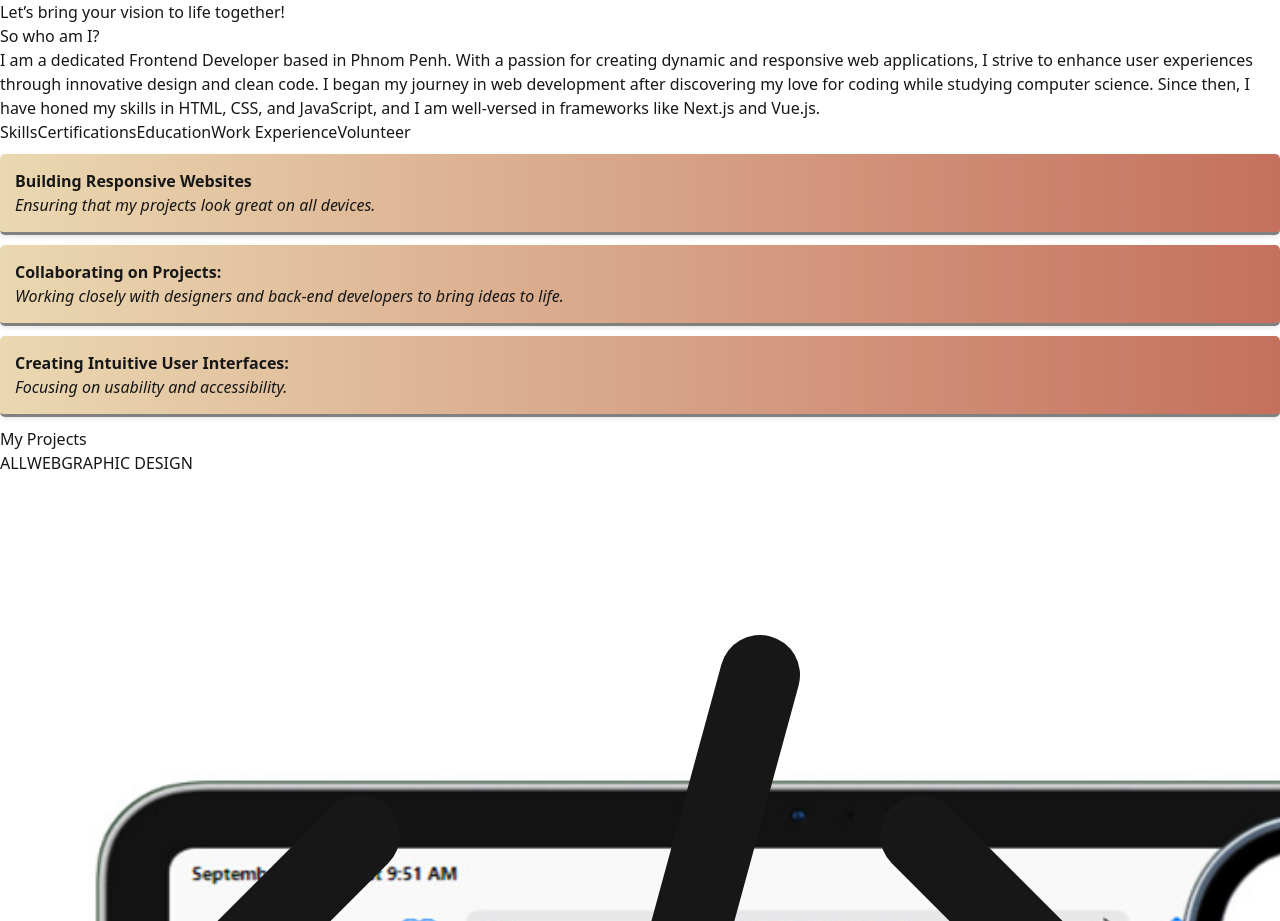
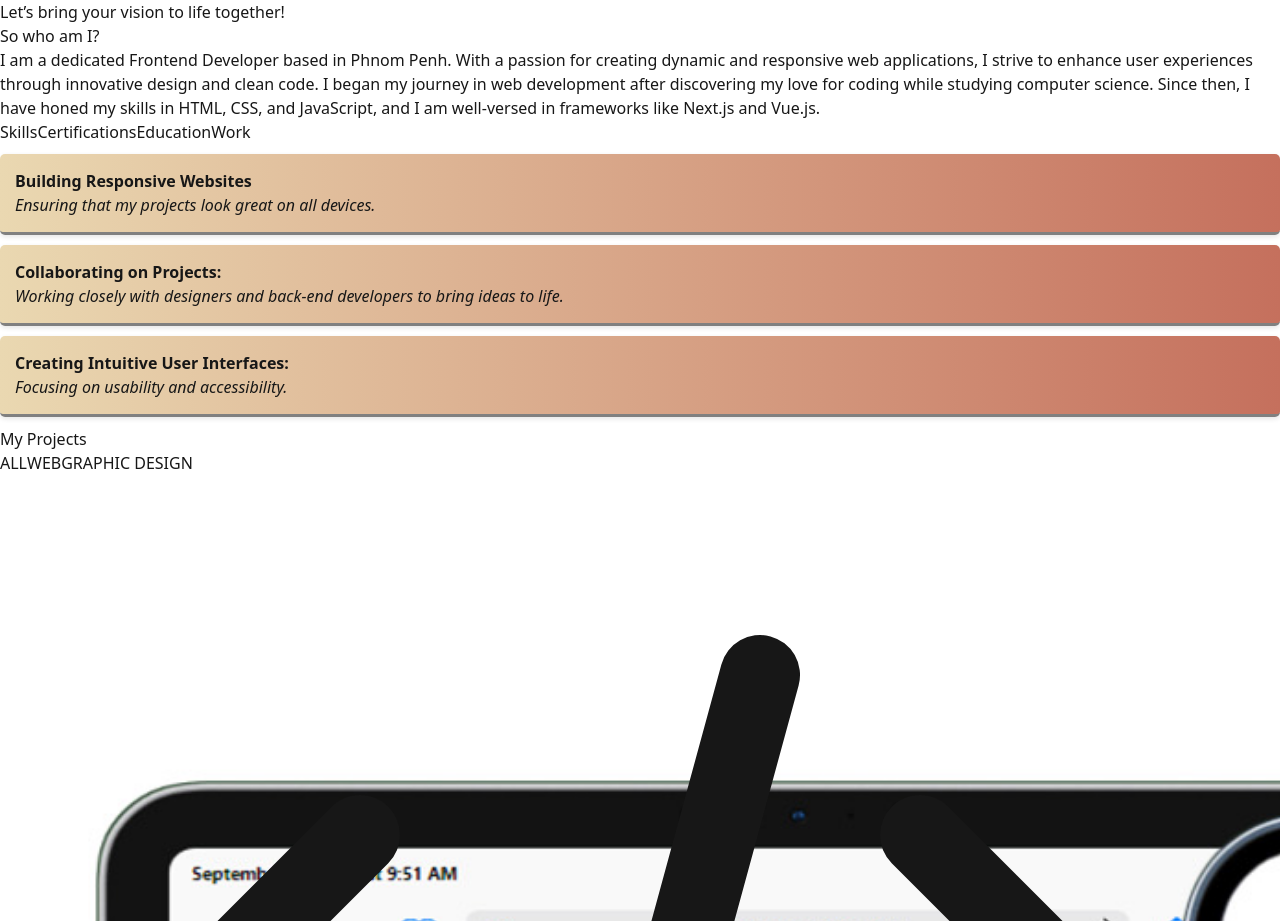
Before and after one commit to ReachkaS/portfolio, a Next.js app: page / in a window 1280 px wide. Shown: the part 2845-3766 px from the top of the page. Built offline with nearby package versions, Linux system fonts and the light colour scheme.

Commit message:
enhance work

```diff
--- a/src/app/components/aboutSection.jsx
+++ b/src/app/components/aboutSection.jsx
@@ -85,34 +85,21 @@ const TAB_DATA = [
             <ul className="education-list">
                 <li className="education-item">
                     <div className="degree">Ministry of Interior</div>
-                    <div className="degree opacity-70">July 2024 - October 2024</div>
-                    <div className="institution">- Frontend Developer Internship</div>
+                    <div className="date">July 2024 - October 2024</div>
+                    <div className="institution">Frontend Developer Internship</div>
                     <div className="institution">- Developed and maintained web applications using HTML, CSS, and JavaScript.</div>
                     <div className="institution">- Collaborated with designers to implement responsive UI components.</div>
                     <div className="institution">- Participated in code reviews and contributed to team discussions on best practices.</div>
                 </li>
-
-            </ul>
-        ),
-        images: [
-            <Image key="skills-image1" src="/images/6.jpg" alt="Skill image 1" width={500} height={300} />,
-            <Image key="skills-image2" src="/images/ETEC.jpg" alt="Skill image 2" width={500} height={300} />,
-            <Image key="skills-image3" src="/images/Beltei.jpg" alt="Skill image 3" width={500} height={300} />,
-        ]
-    },
-    {
-        title: "volunteer",
-        id: "volunteer",
-        content: (
-            <ul className="education-list">
                 <li className="education-item">
                     <div className="degree">RYL cambodia Volunteer</div>
-                    <div className="degree opacity-70">October 2024</div>
+                    <div className="date">October 2024</div>
                     <div className="institution">- Organized and coordinated events, managing venue setup and logistics.</div>
                     <div className="institution">- Collaborated with team members to ensure smooth event execution.</div>
                     <div className="institution">- Engaged and entertained the audience, enhancing their experience.</div>
                     <div className="institution">- Assisted with decoration and preparation, contributing to a visually appealing environment.</div>
                 </li>
+
             </ul>
         ),
         images: [
@@ -177,8 +164,7 @@ const AboutSection = () => {
                         <TabButton selectTab={() => handleTabChange("skills")} active={tab === "skills"}>Skills</TabButton>
                         <TabButton selectTab={() => handleTabChange("certifications")} active={tab === "certifications"}>Certifications</TabButton>
                         <TabButton selectTab={() => handleTabChange("education")} active={tab === "education"}>Education</TabButton>
-                        <TabButton selectTab={() => handleTabChange("work experience")} active={tab === "work experience"}>Work Experience</TabButton>
-                        <TabButton selectTab={() => handleTabChange("volunteer")} active={tab === "volunteer"}>Volunteer</TabButton>
+                        <TabButton selectTab={() => handleTabChange("work experience")} active={tab === "work experience"}>Work</TabButton>
                     </div>
                     <div className='grid md:grid-cols-1 lg:grid-cols-2 mt-2'>
                         {TAB_DATA.find((t) => t.id === tab).content}
```
